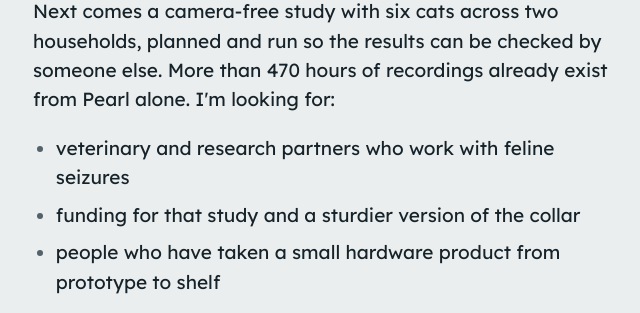
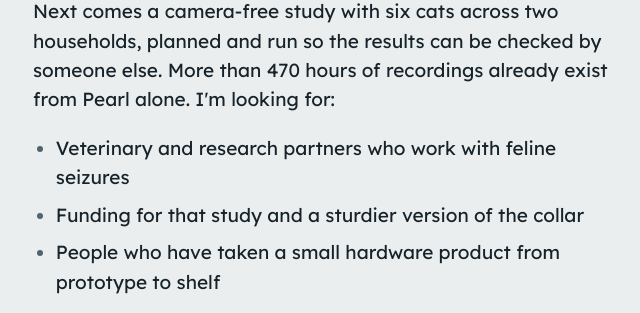
Before and after one commit to timothywilliampearce/pearlone-site, a plain HTML site: page index.html in a window 1280 px wide. Shown: the part 5100-5413 px from the top of the page, 47-687 px from the left. Drawn offline with Linux system fonts and the light colour scheme; a web font is replaced by a local one.

Commit message:
Capitalize list items consistently
Co-Authored-By: Claude Opus 5.5 <noreply@anthropic.com>
Claude-Session: https://claude.ai/code/session_01WmoNif3YbPWbczcq7QX62n

```diff
--- a/index.html
+++ b/index.html
@@ -147,9 +147,9 @@
       <h2 id="next-title">What comes next</h2>
       <p>Next comes a camera-free study with six cats across two households, planned and run so the results can be checked by someone else. More than 470 hours of recordings already exist from Pearl alone. I'm looking for:</p>
       <ul class="asks">
-        <li>veterinary and research partners who work with feline seizures</li>
-        <li>funding for that study and a sturdier version of the collar</li>
-        <li>people who have taken a small hardware product from prototype to shelf</li>
+        <li>Veterinary and research partners who work with feline seizures</li>
+        <li>Funding for that study and a sturdier version of the collar</li>
+        <li>People who have taken a small hardware product from prototype to shelf</li>
       </ul>
       <p>Longer term, I want to use machine learning to look for patterns before, during and after a seizure, and to find out whether they can be seen coming. That research comes next, once the current build-out is finished.</p>
     </div>
```
